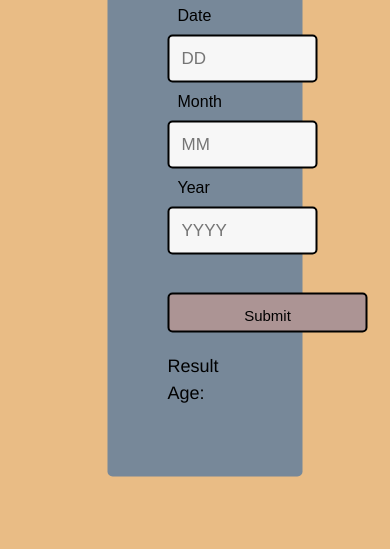
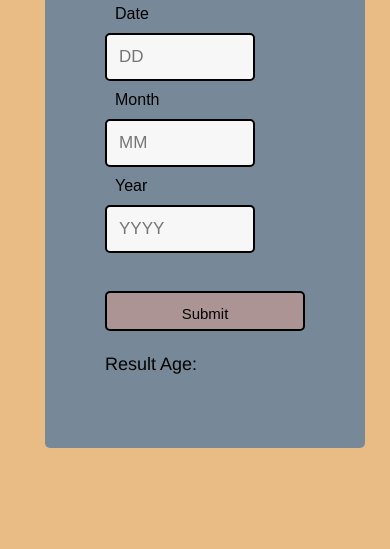
Before and after one commit to ANUJGARG120/Age-Calculator, a plain HTML site: page index.html in a window 390 px wide. Shown: the part 295-844 px from the top of the page. Drawn offline with Linux system fonts and the light colour scheme.

Commit message:
Add files via upload

```diff
--- a/style.css
+++ b/style.css
@@ -1,9 +1,15 @@
+@media only screen and (max-width:768px ){
+   div.container{
+       width: auto;
+   }
+}
 
 
  * {
    padding: 0px;
    margin: 10px;
    box-sizing: border-box;
+
 }
 
 
@@ -12,6 +18,7 @@ body{
    justify-content: center;
    background-color: rgb(233, 188, 133);
    font-family:Arial, Helvetica, sans-serif;
+   overflow-wrap: break-word;
   }
 
 
```
